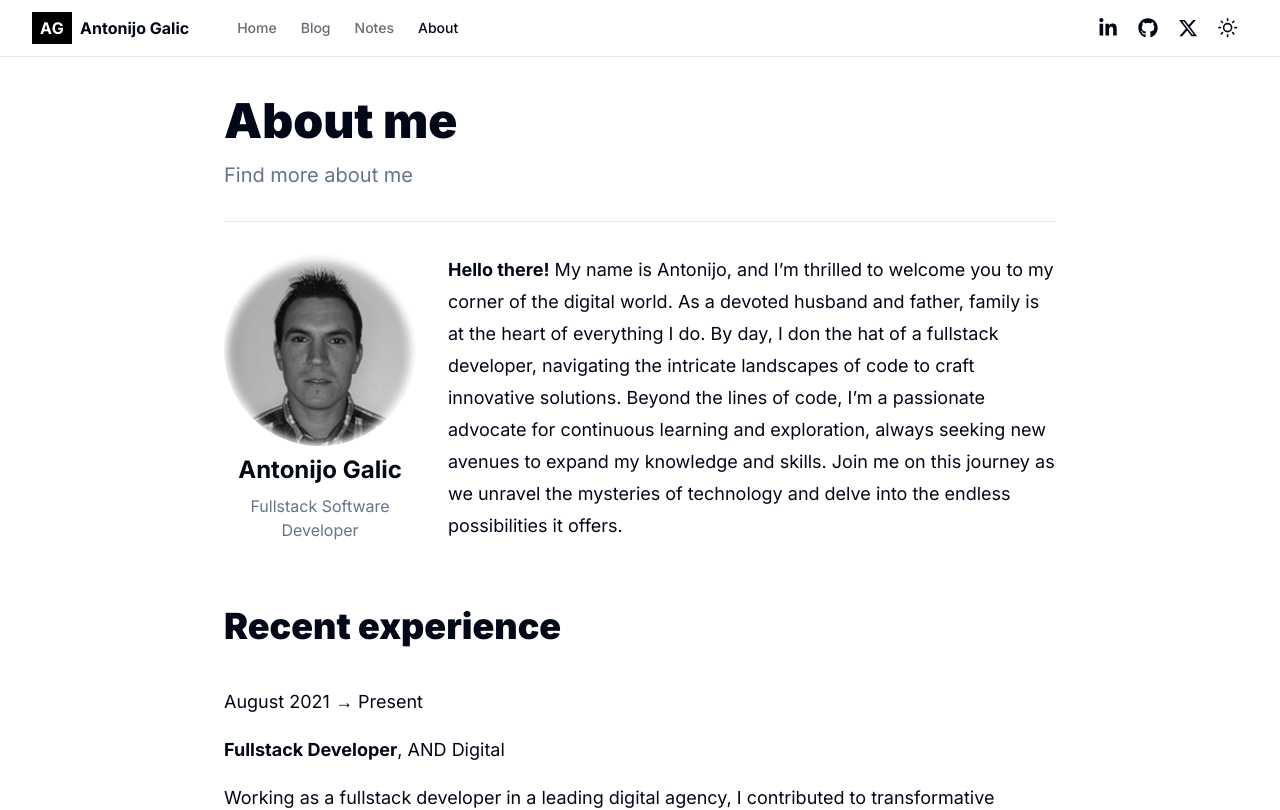
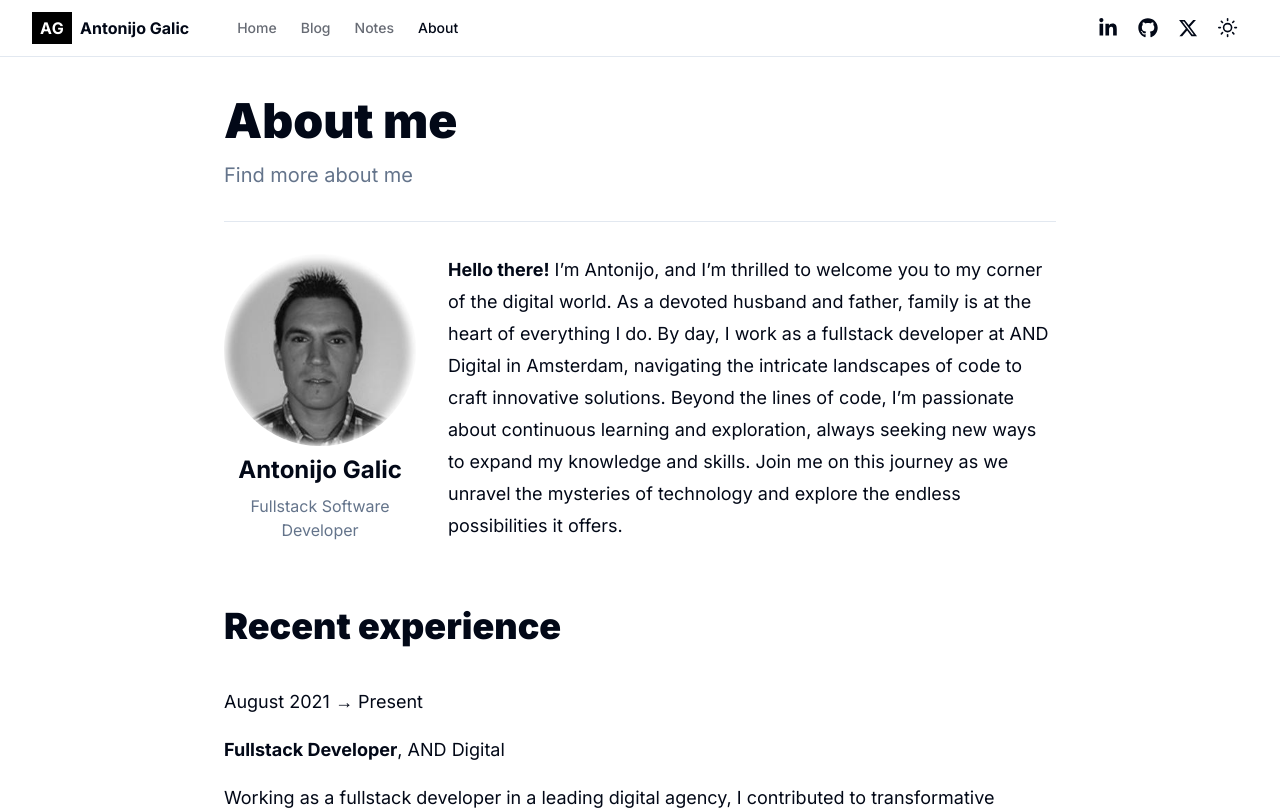
Before and after one commit to Galiant/NextJSBlogPortfolio, a Next.js app: page /about in a window 1280 px wide. Shown: the top 810 px of the page. Built offline with nearby package versions, Linux system fonts and the light colour scheme; no server answers.

Commit message:
Adjusting about me section and hero subtitle

```diff
--- a/app/about/page.tsx
+++ b/app/about/page.tsx
@@ -34,15 +34,7 @@ export default async function AboutPage() {
           </p>
         </div>
         <p className='text-lg pb-4 leading-8'>
-          <span className='font-bold'>Hello there!</span> My name is Antonijo,
-          and I’m thrilled to welcome you to my corner of the digital world. As
-          a devoted husband and father, family is at the heart of everything I
-          do. By day, I don the hat of a fullstack developer, navigating the
-          intricate landscapes of code to craft innovative solutions. Beyond the
-          lines of code, I’m a passionate advocate for continuous learning and
-          exploration, always seeking new avenues to expand my knowledge and
-          skills. Join me on this journey as we unravel the mysteries of
-          technology and delve into the endless possibilities it offers.
+          <span className='font-bold'>Hello there!</span> {siteConfig.aboutMe}
         </p>
       </div>
       <div>
--- a/components/hero.tsx
+++ b/components/hero.tsx
@@ -11,7 +11,7 @@ export function Hero() {
           Hello, I&apos;m Antonijo
         </h1>
         <p className='max-w-[42rem] mx-auto text-muted-foreground sm:text-xl text-balance'>
-          Welcome to my corner of the digital world
+          I&apos;m creating fullstack web applications
         </p>
         <div className='flex flex-col gap-4 justify-center sm:flex-row'>
           <Link
--- a/components/postItem.tsx
+++ b/components/postItem.tsx
@@ -22,7 +22,7 @@ export function PostItem({
   return (
     <article className='flex flex-col gap-2 border-border border-b py-3'>
       <div>
-        <h2 className='text-2xl font-bold hover:underline'>
+        <h2 className='text-2xl font-bold'>
           <Link href={'/' + slug}>{title}</Link>
         </h2>
       </div>
@@ -42,7 +42,10 @@ export function PostItem({
         </dl>
         <Link
           href={'/' + slug}
-          className={cn(buttonVariants({ variant: 'link' }), 'py-0')}
+          className={cn(
+            buttonVariants({ variant: 'link' }),
+            'py-0 hover:font-bold'
+          )}
         >
           Read more →
         </Link>
--- a/config/site.ts
+++ b/config/site.ts
@@ -9,6 +9,8 @@ export const siteConfig = {
     github: 'https://github.com/Galiant',
     twitter: 'https://twitter.com/antonijogalic',
   },
+  aboutMe:
+    'I’m Antonijo, and I’m thrilled to welcome you to my corner of the digital world. As a devoted husband and father, family is at the heart of everything I do. By day, I work as a fullstack developer at AND Digital in Amsterdam, navigating the intricate landscapes of code to craft innovative solutions. Beyond the lines of code, I’m passionate about continuous learning and exploration, always seeking new ways to expand my knowledge and skills. Join me on this journey as we unravel the mysteries of technology and explore the endless possibilities it offers.',
   workExperience: [
     {
       timeInterval: 'August 2021 → Present',
```
